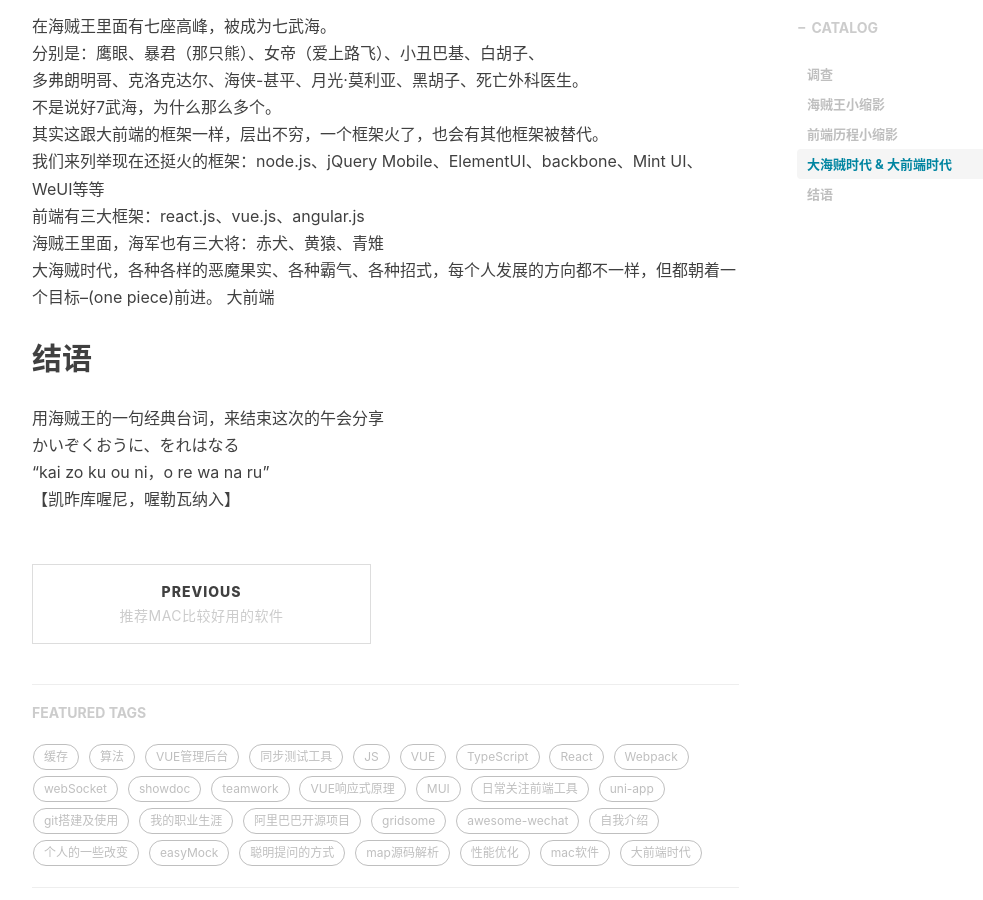
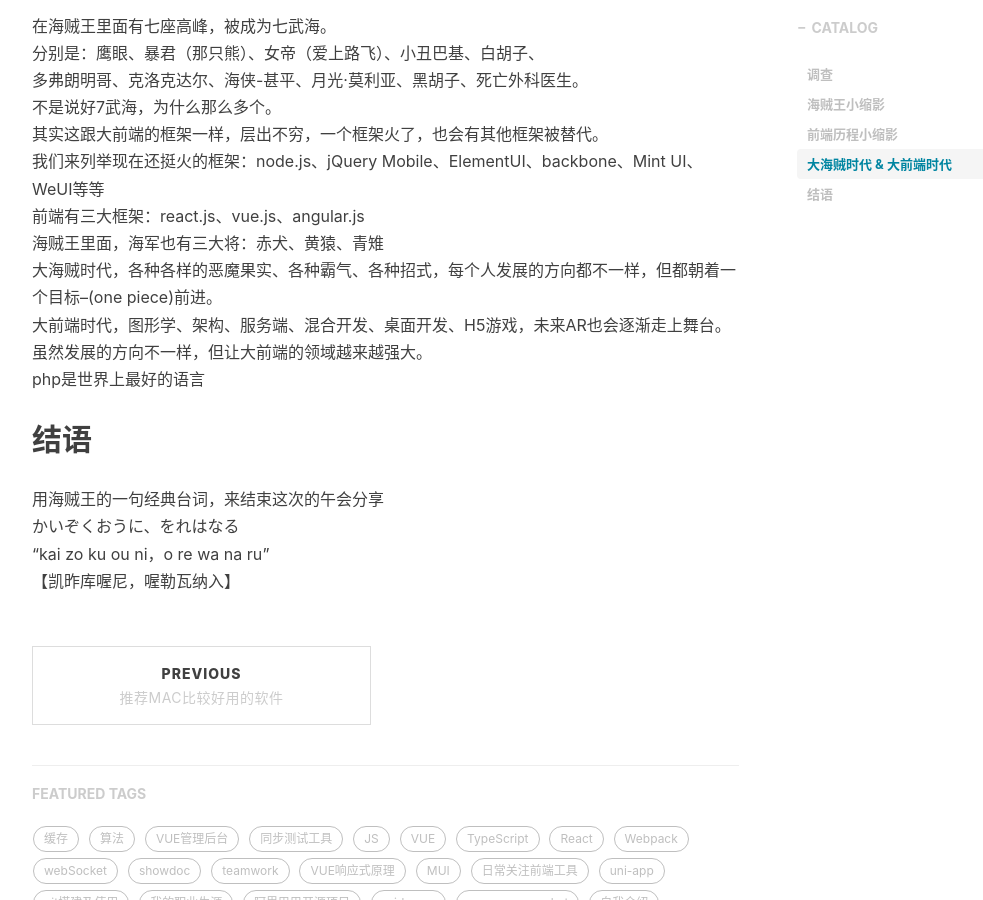
Before and after one commit to 00feng00/00feng00.github.io, a Jekyll site: the page built from _posts/2019-12-16-large_front end.markdown, in a window 1280 px wide and 900 px high, scrolled down 1337 px. Shown: the whole window, without its empty margins (233-1216 px from the left). Built offline with Jekyll 4.4.1, drawn with Linux system fonts in a browser that asks for light colours; nearby versions of some CDN libraries; comment, search, counter and statistics services are not loaded.

Commit message:
Update 2019-12-16-large_front end.markdown

```diff
--- a/_posts/2019-12-16-large_front end.markdown
+++ b/_posts/2019-12-16-large_front end.markdown
@@ -38,8 +38,9 @@ tags:
 我们来列举现在还挺火的框架：node.js、jQuery Mobile、ElementUI、backbone、Mint UI、WeUI等等<br>
 前端有三大框架：react.js、vue.js、angular.js<br>
 海贼王里面，海军也有三大将：赤犬、黄猿、青雉<br>
-大海贼时代，各种各样的恶魔果实、各种霸气、各种招式，每个人发展的方向都不一样，但都朝着一个目标--(one piece)前进。
-大前端
+大海贼时代，各种各样的恶魔果实、各种霸气、各种招式，每个人发展的方向都不一样，但都朝着一个目标--(one piece)前进。<br>
+大前端时代，图形学、架构、服务端、混合开发、桌面开发、H5游戏，未来AR也会逐渐走上舞台。虽然发展的方向不一样，但让大前端的领域越来越强大。<br>
+php是世界上最好的语言<br>
 
 
 ## 结语
```
